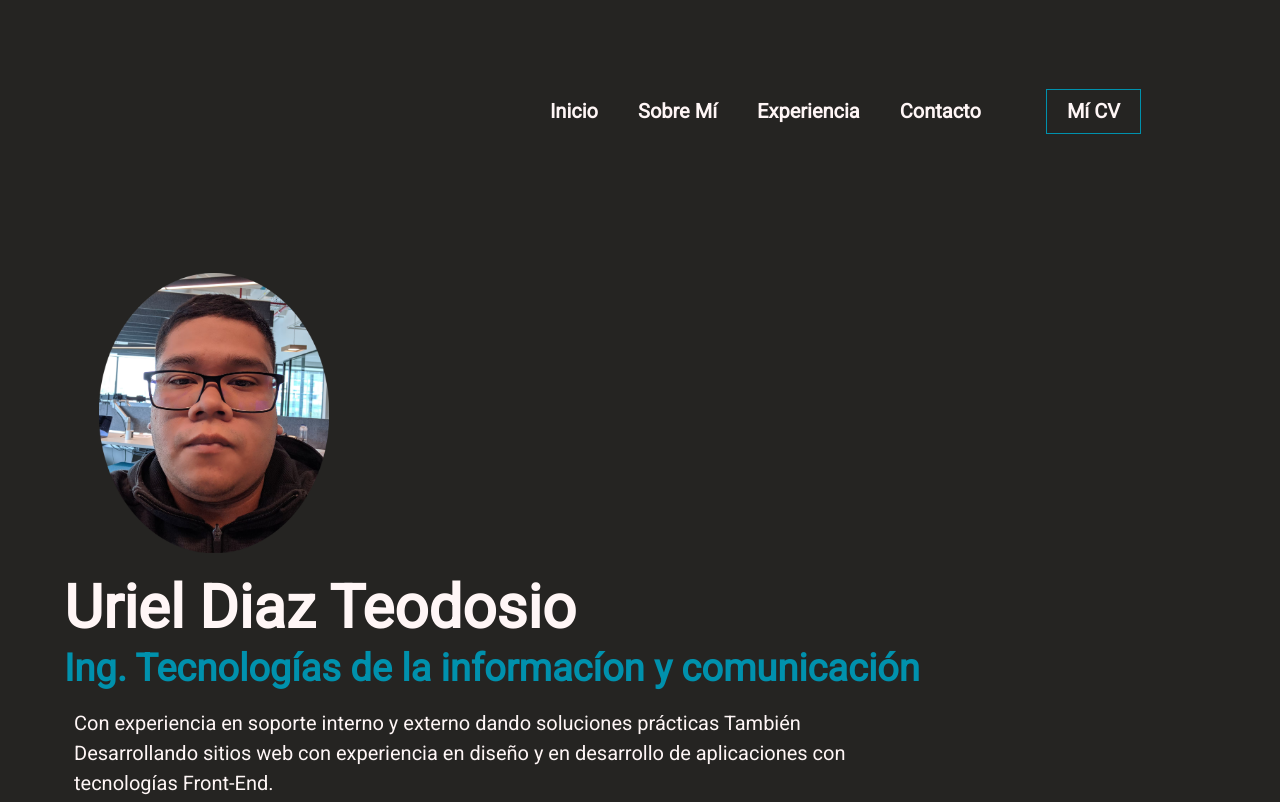
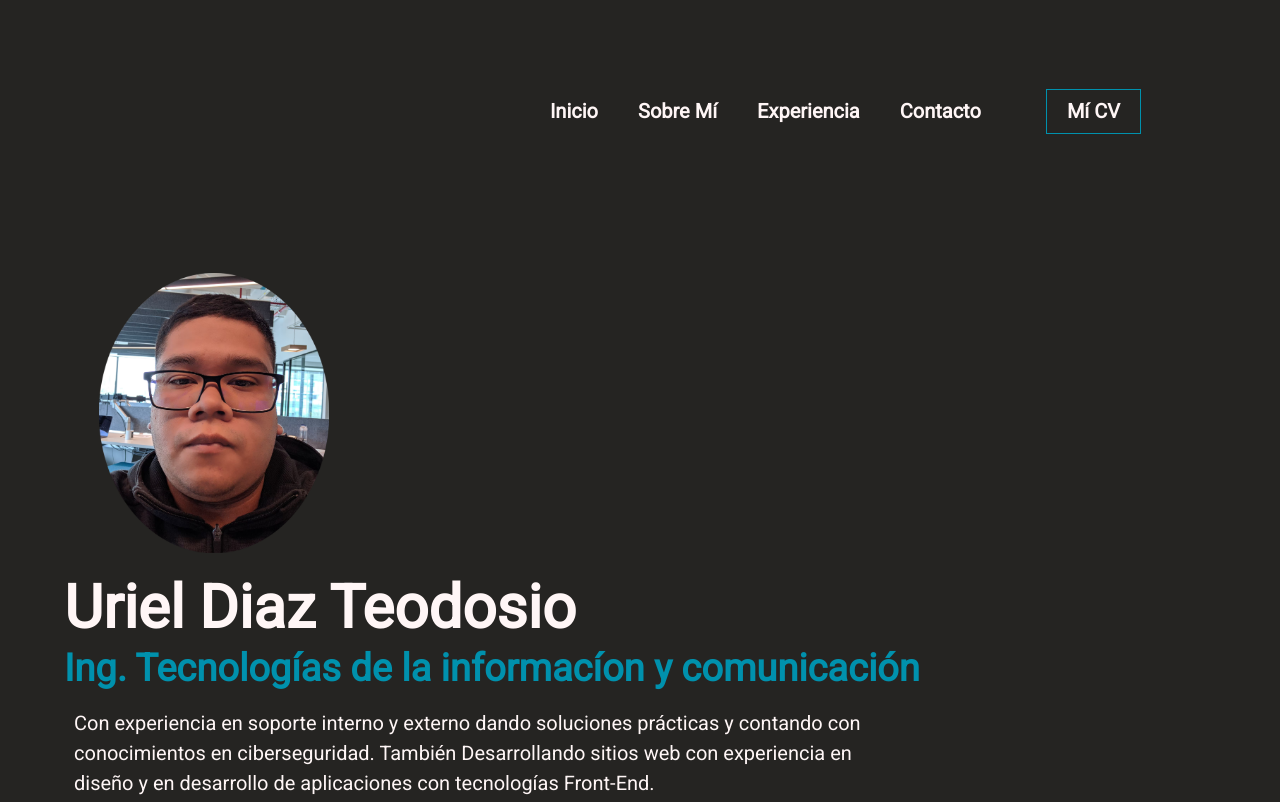
Before and after one commit to Urieldiazt/PortafolioUriel, a plain HTML site: page index.html in a window 1280 px wide. Shown: the top 802 px of the page. Drawn offline with Linux system fonts and the light colour scheme; a web font is replaced by a local one.

Commit message:
Agregando habilidades a portafolio Web

```diff
--- a/index.html
+++ b/index.html
@@ -35,7 +35,7 @@
             <h1 class="header_Titulo">Uriel Diaz Teodosio</h1>
             <h2 class="header_Subtitulo">Ing. Tecnologías de la informacíon y comunicación </h2>
             <div class="header_Parrafo">
-                <P>Con experiencia en soporte interno y externo dando soluciones prácticas
+                <P>Con experiencia en soporte interno y externo dando soluciones prácticas y contando con conocimientos en ciberseguridad.
                     También Desarrollando sitios web con experiencia en diseño y en desarrollo de aplicaciones
                     con tecnologías Front-End.
                 </P>
@@ -144,6 +144,7 @@
                     <li><p>Desarrollo de aplicaciones web de parte de la infraestructura de la empresa, dando soporte a la misma.</p></li>
                     <li><P>Pruebas y evaluación de plataforma 3CX de comunicaciones unificadas en la nube y on premise para implementación.</P></li>
                     <li><p>Soporte remoto a los usuarios para tratar sobre problemas software y Hardware.</p></li>
+                    <li><p>Análisis de Vulnerabilidades y Amenazas, Competencia en Gestión de Incidentes de Seguridad, Medios extraíbles, Contraseñas y autenticación, Seguridad física.</p></li>
                 </ul>
             </article>
         </div>
```
Also changed, not shown: 2 other files.
